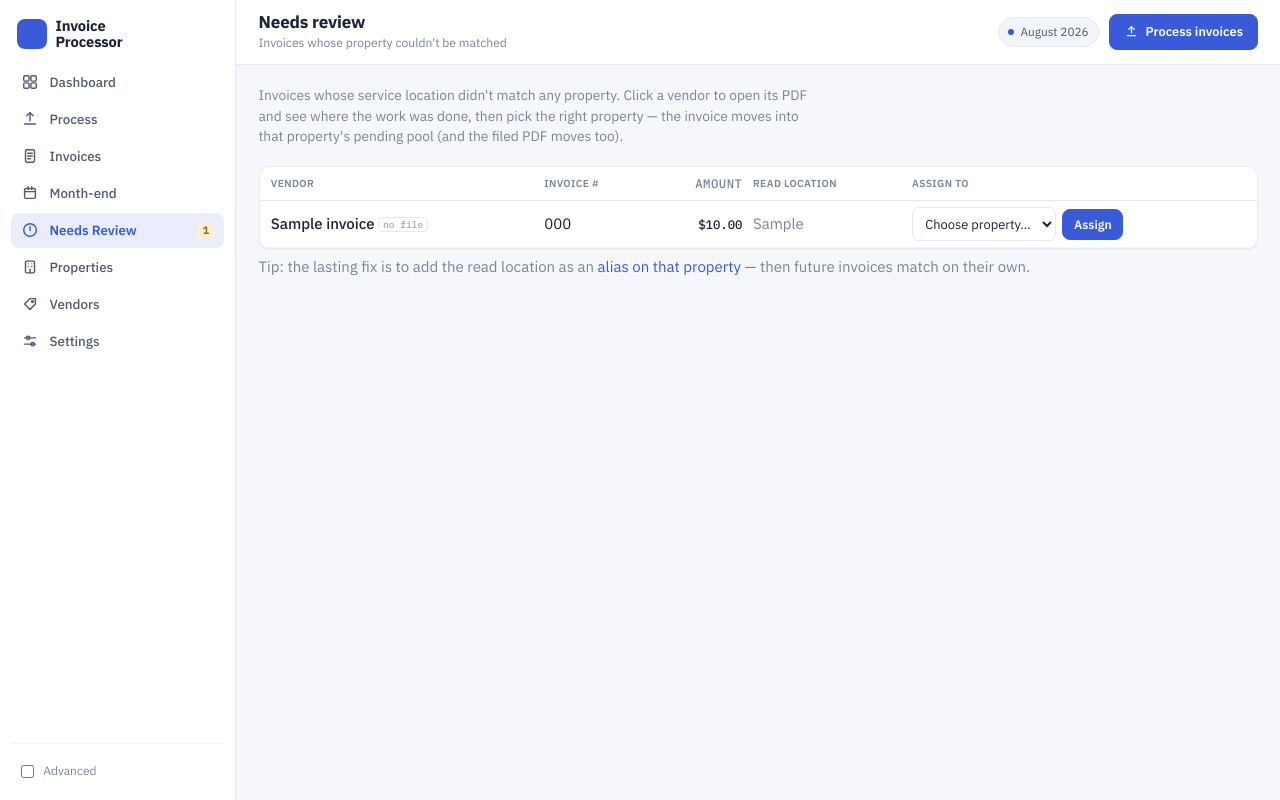
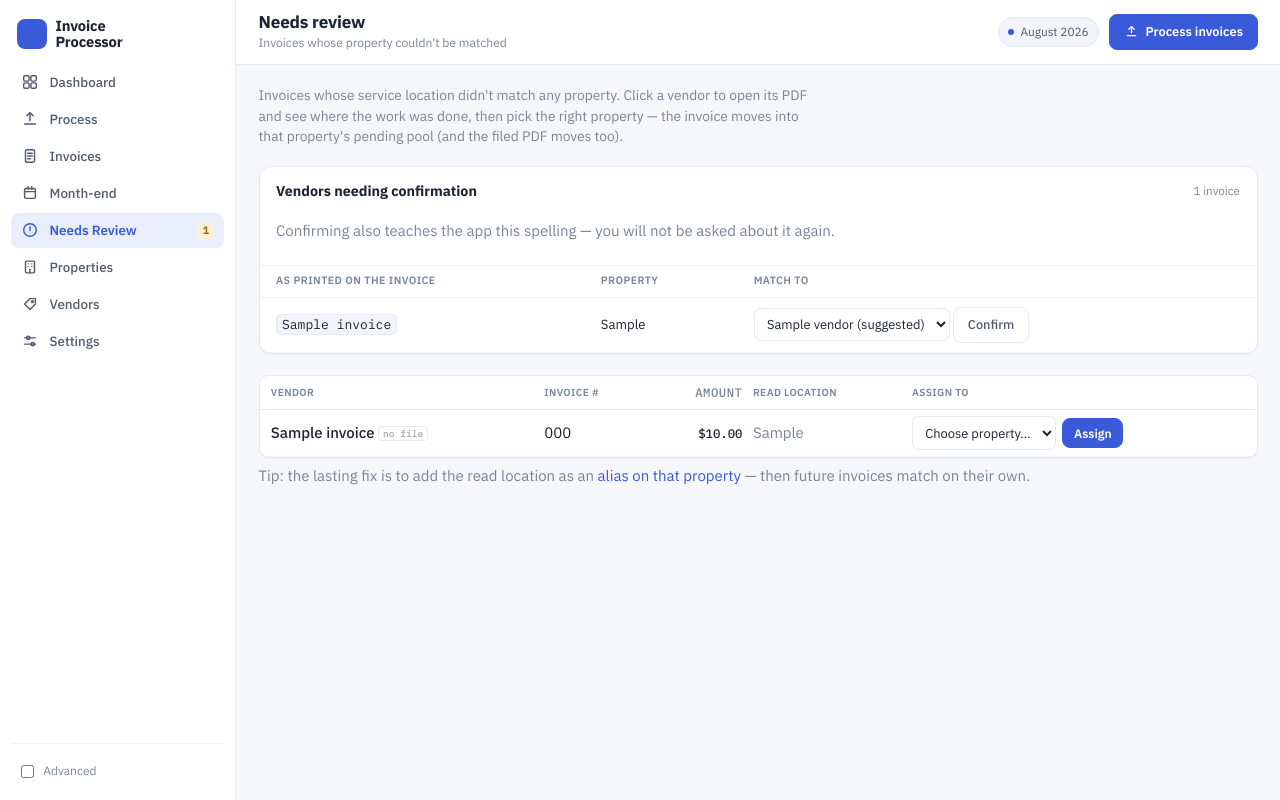
Before and after one commit to wnsghks622/invoice_processor_web, a Flask app: page /fixer in a window 1280 px wide. Run offline with Flask 3, Linux system fonts and the light colour scheme; tables that the repository leaves empty hold one stand-in row (values such as "Sample post").

Commit message:
feat: add vendor review queue to the Fixer page
Adds the unvendored queue to the fixer route with each row's best match
pre-selected, the POST /fixer/<id>/vendor handler, and the panel markup.
Confirming a vendor appends the raw spelling to that vendor's aliases via
vendor_match.append_alias, which is what stops the queue re-asking about
the same spelling every month.

Route tests per the human partner's earlier ruling that Flask handlers
get real coverage rather than manual verification: bad vendor_id, absent
vendor, absent invoice, valid confirmation, alias dedup, and the
constraint that stored_file is never rewritten by a vendor operation.

Also adds the end-to-end "suggest" case carried over from Task 9's
review -- suggest is what drives the dropdown pre-selection, and a
suggestion that bound itself silently would defeat the queue.

104 tests passing.

Co-Authored-By: Claude Opus 5 <noreply@anthropic.com>

```diff
--- a/app.py
+++ b/app.py
@@ -436,13 +436,19 @@ def delete_vendor(vendor_id):
 
 @app.route("/fixer")
 def fixer():
+    from core import vendor_match
     reviews = db.review_invoices()
     for r in reviews:                    # let each row link to its PDF (lives in Needs Review/)
         r["has_file"] = state.resolve_invoice_file(r) is not None
-    undated = db.unresolved_date_invoices()
+    vendors = db.all_vendors()
+    unvendored = db.vendor_review_invoices()
+    for r in unvendored:                 # pre-select the best candidate on each row
+        r["suggestion"] = vendor_match.match(r.get("vendor_name"), vendors)
     return render_template("fixer.html",
                            reviews=reviews,
-                           undated=undated,
+                           undated=db.unresolved_date_invoices(),
+                           unvendored=unvendored,
+                           vendors=vendors,
                            properties=db.all_properties())
 
 
@@ -486,6 +492,37 @@ def fixer_set_date(invoice_id):
         return redirect(url_for("fixer"))
     db.set_invoice_date(invoice_id, iso, iso)
     flash(f"Date set to {iso}.")
+    return redirect(url_for("fixer"))
+
+
+@app.route("/fixer/<int:invoice_id>/vendor", methods=["POST"])
+def fixer_set_vendor(invoice_id):
+    """Confirm which vendor an invoice belongs to.
+
+    Confirming also writes the raw extracted string into that vendor's aliases, which is
+    what makes the queue shrink: the same spelling is never asked about twice.
+    """
+    chosen = request.form.get("vendor_id", "").strip()
+    if not chosen.isdigit():
+        flash("Pick a vendor.")
+        return redirect(url_for("fixer"))
+    vendor_id = int(chosen)
+    inv = db.get_invoice(invoice_id)
+    if not inv:
+        flash("That invoice no longer exists.")
+        return redirect(url_for("fixer"))
+    vendor = next((v for v in db.all_vendors() if v["id"] == vendor_id), None)
+    if not vendor:
+        flash("That vendor no longer exists.")
+        return redirect(url_for("fixer"))
+
+    from core import vendor_match
+    updated = vendor_match.append_alias(vendor.get("aliases"), inv.get("vendor_name"))
+    if updated != (vendor.get("aliases") or ""):
+        db.update_vendor(vendor_id, vendor["short_name"], updated)
+
+    db.set_invoice_vendor(invoice_id, vendor_id)
+    flash(f"Matched to {vendor.get('canonical_name') or vendor['short_name']}.")
     return redirect(url_for("fixer"))
 
 
--- a/templates/fixer.html
+++ b/templates/fixer.html
@@ -33,6 +33,46 @@ that property's pending pool (and the filed PDF moves too).</p>
           <form method="post" action="{{ url_for('fixer_set_date', invoice_id=inv.id) }}">
             <input type="date" name="invoice_date" required>
             <button class="btn" type="submit">Save</button>
+          </form>
+        </td>
+      </tr>
+    {% endfor %}
+    </tbody>
+  </table>
+</section>
+{% endif %}
+
+{% if unvendored %}
+<section class="panel">
+  <div class="panel-head">
+    <div class="panel-title">Vendors needing confirmation</div>
+    <div class="panel-note">{{ unvendored|length }} invoice{{ '' if unvendored|length == 1 else 's' }}</div>
+  </div>
+  <p class="muted">
+    Confirming also teaches the app this spelling &mdash; you will not be asked about it again.
+  </p>
+  <table class="props">
+    <thead>
+      <tr><th>As printed on the invoice</th><th>Property</th><th>Match to</th></tr>
+    </thead>
+    <tbody>
+    {% for inv in unvendored %}
+      <tr>
+        <td><code>{{ inv.vendor_name or '(no vendor)' }}</code></td>
+        <td>{{ inv.property or '(none)' }}</td>
+        <td>
+          <form method="post" action="{{ url_for('fixer_set_vendor', invoice_id=inv.id) }}">
+            <select name="vendor_id" required>
+              <option value="">Choose a vendor&hellip;</option>
+              {% for v in vendors %}
+                <option value="{{ v.id }}"
+                  {% if inv.suggestion.vendor_id == v.id %}selected{% endif %}>
+                  {{ v.canonical_name or v.short_name }}
+                  {%- if inv.suggestion.vendor_id == v.id %} (suggested){% endif %}
+                </option>
+              {% endfor %}
+            </select>
+            <button class="btn" type="submit">Confirm</button>
           </form>
         </td>
       </tr>
```
Also changed, not shown: tests/test_app.py (+200 -2 lines), tests/test_vendor_match.py (+9 -0 lines).
